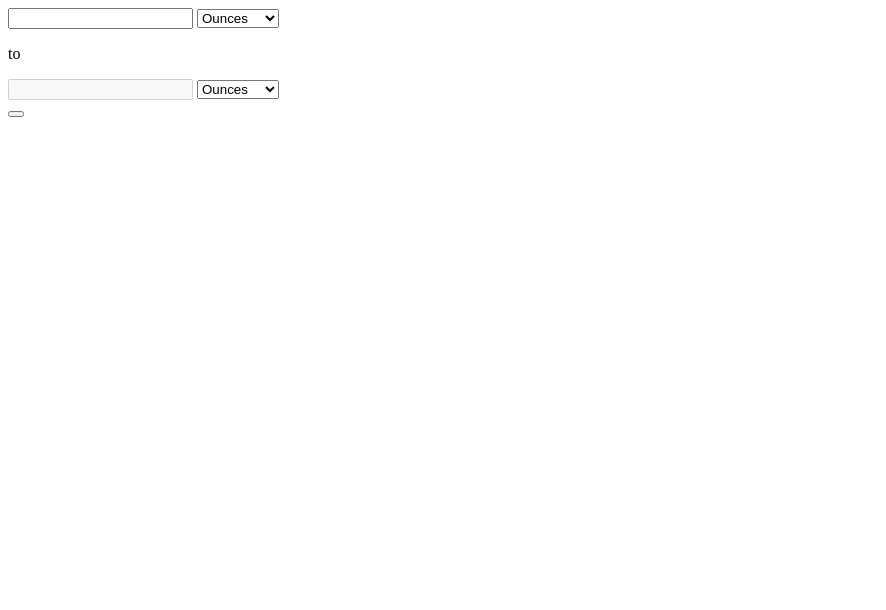
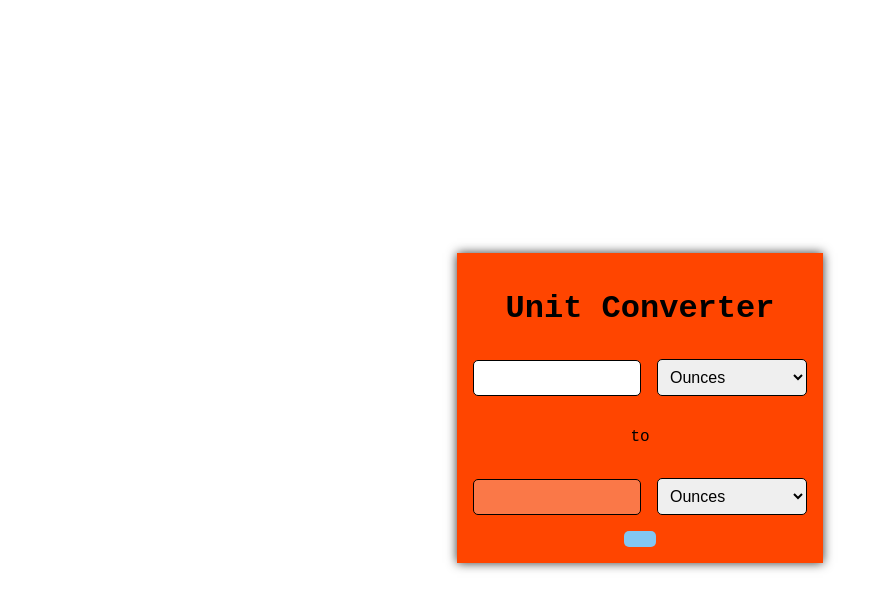
Before and after one commit to gurjeetsinghvirdee/CodeClause_Unit_Converter, a plain HTML site: page index.html in a window 1280 px wide. Shown: the whole page, without its empty margins (0-886 px from the left). Drawn offline with Linux system fonts and the light colour scheme.

Commit message:
done with styling

```diff
--- a/index.html
+++ b/index.html
@@ -9,6 +9,7 @@
 </head>
 <body>
     <div class="container">
+        <h1>Unit Converter</h1>
         <div class="input_container">
             <input type="number" id="inputValue">
             <select id="inputUnit">
--- a/style.css
+++ b/style.css
@@ -0,0 +1,58 @@
+body {
+    font-family: 'Courier New', Courier, monospace;
+    display: flex;
+    justify-content: center;
+    align-items: center;
+    height: 100vh;
+}
+
+.container {
+    display: flex;
+    flex-direction: column;
+    align-items: center;
+    background-color: orangered;
+    padding: 1rem;
+    border: 10px;
+    box-shadow: 0px 0px 10px 0px rgba(0, 0, 0, 0.8);
+}
+
+h1 {
+    margin-bottom: 1rem;
+}
+
+.input_container {
+    display: flex;
+    align-items: center;
+    margin: 1rem 0;
+}
+
+input[type="number"] {
+    width: 150px;
+    padding: .5rem;
+    font-size: 1rem;
+    margin-right: 1rem;
+    border-radius: 5px;
+    border: 1px solid black;
+}
+
+select {
+    width: 150px;
+    padding: .5rem;
+    font-size: 1rem;
+    border-radius: 5px;
+    border: 1px solid black;
+}
+
+button {
+    padding: .5rem 1rem;
+    font-size: 1rem;
+    background-color: rgb(131, 199, 242);
+    color: white;
+    border-radius: 5px;
+    border: none;
+    cursor: pointer;
+}
+
+button:hover {
+    background-color: rgb(66, 190, 239);
+}
```
